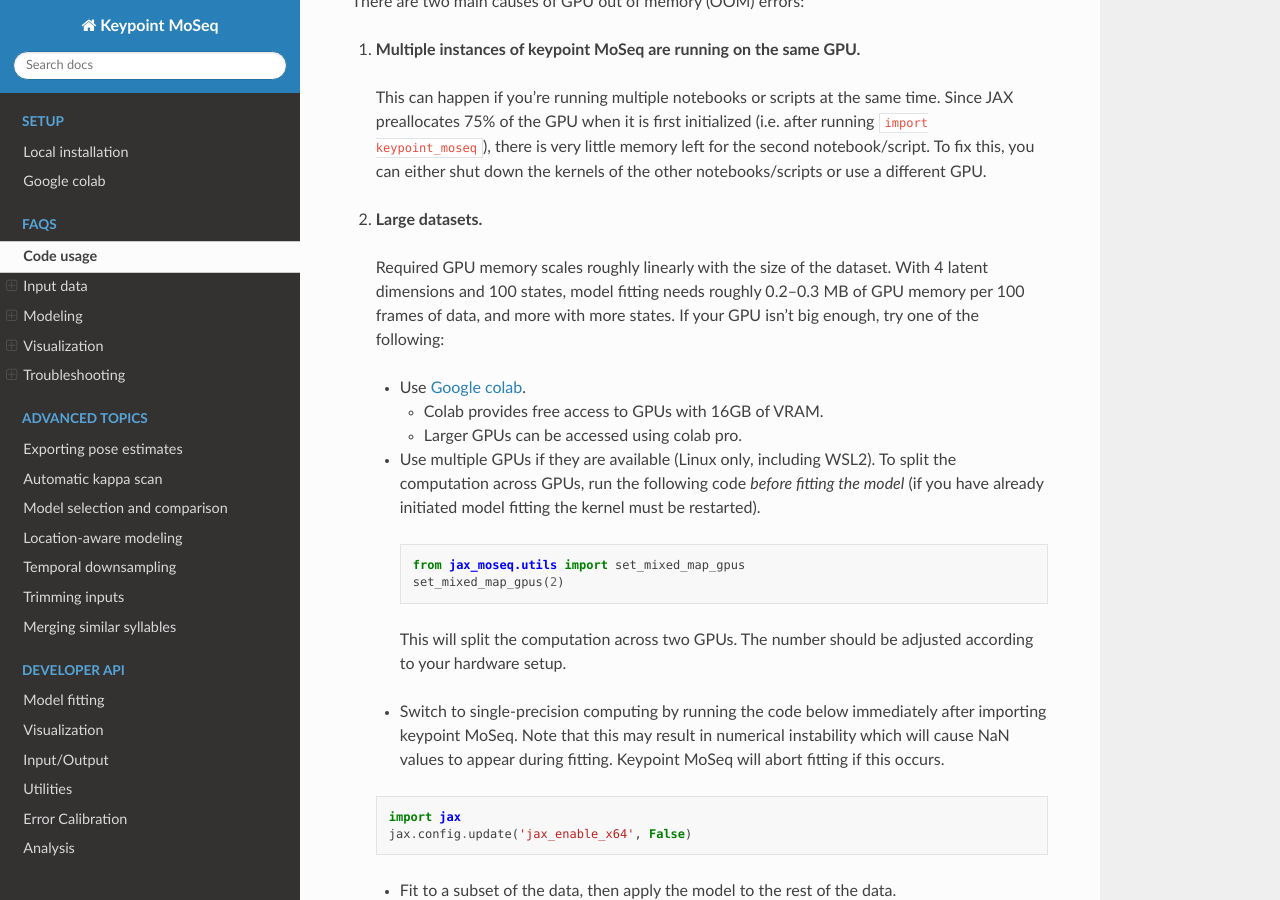
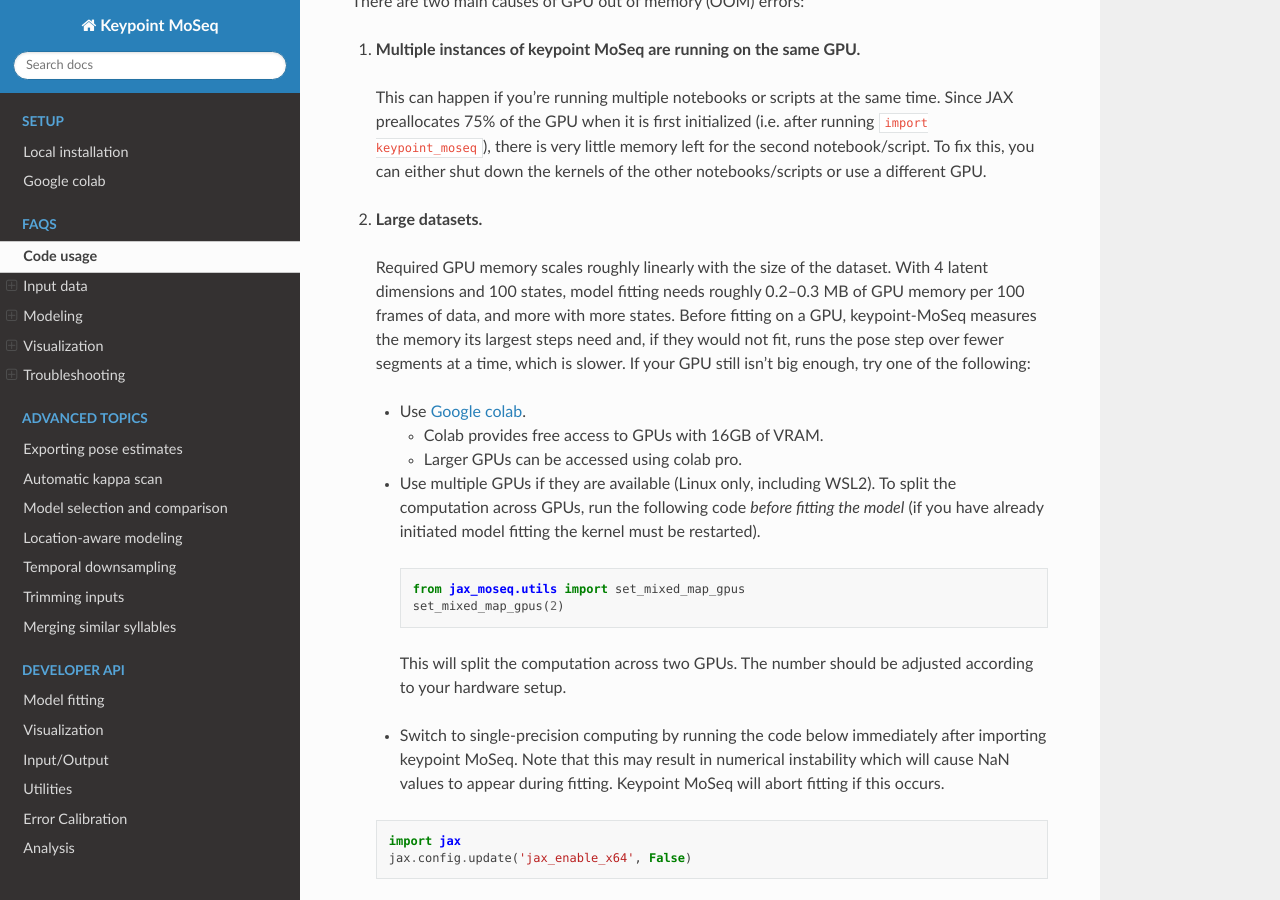
Before and after one commit to dattalab/keypoint-moseq, a Sphinx documentation site: the page built from docs/source/FAQs.rst, in a window 1280 px wide and 900 px high, scrolled down 13452 px. Built offline with Sphinx 7.4.7 and the Read the Docs theme 3.1.0, drawn with Linux system fonts in a browser that asks for light colours; pages that are not in the unit, such as notebooks, are missing from menus.

Commit message:
Describe the memory check in the FAQ's out-of-memory section
Co-Authored-By: Claude Opus 5.5 <noreply@anthropic.com>
Claude-Session: https://claude.ai/code/session_016T5JwgvavGbePJTjysvyxY

```diff
--- a/docs/source/FAQs.rst
+++ b/docs/source/FAQs.rst
@@ -485,7 +485,7 @@ There are two main causes of GPU out of memory (OOM) errors:
 
 2. **Large datasets.**
 
-  Required GPU memory scales roughly linearly with the size of the dataset. With 4 latent dimensions and 100 states, model fitting needs roughly 0.2–0.3 MB of GPU memory per 100 frames of data, and more with more states. If your GPU isn't big enough, try one of the following:
+  Required GPU memory scales roughly linearly with the size of the dataset. With 4 latent dimensions and 100 states, model fitting needs roughly 0.2–0.3 MB of GPU memory per 100 frames of data, and more with more states. Before fitting on a GPU, keypoint-MoSeq measures the memory its largest steps need and, if they would not fit, runs the pose step over fewer segments at a time, which is slower. If your GPU still isn't big enough, try one of the following:
 
   - Use `Google colab <https://colab.research.google.com/github/dattalab/keypoint-moseq/blob/stable/docs/keypoint_moseq_colab.ipynb>`_.
 
```
